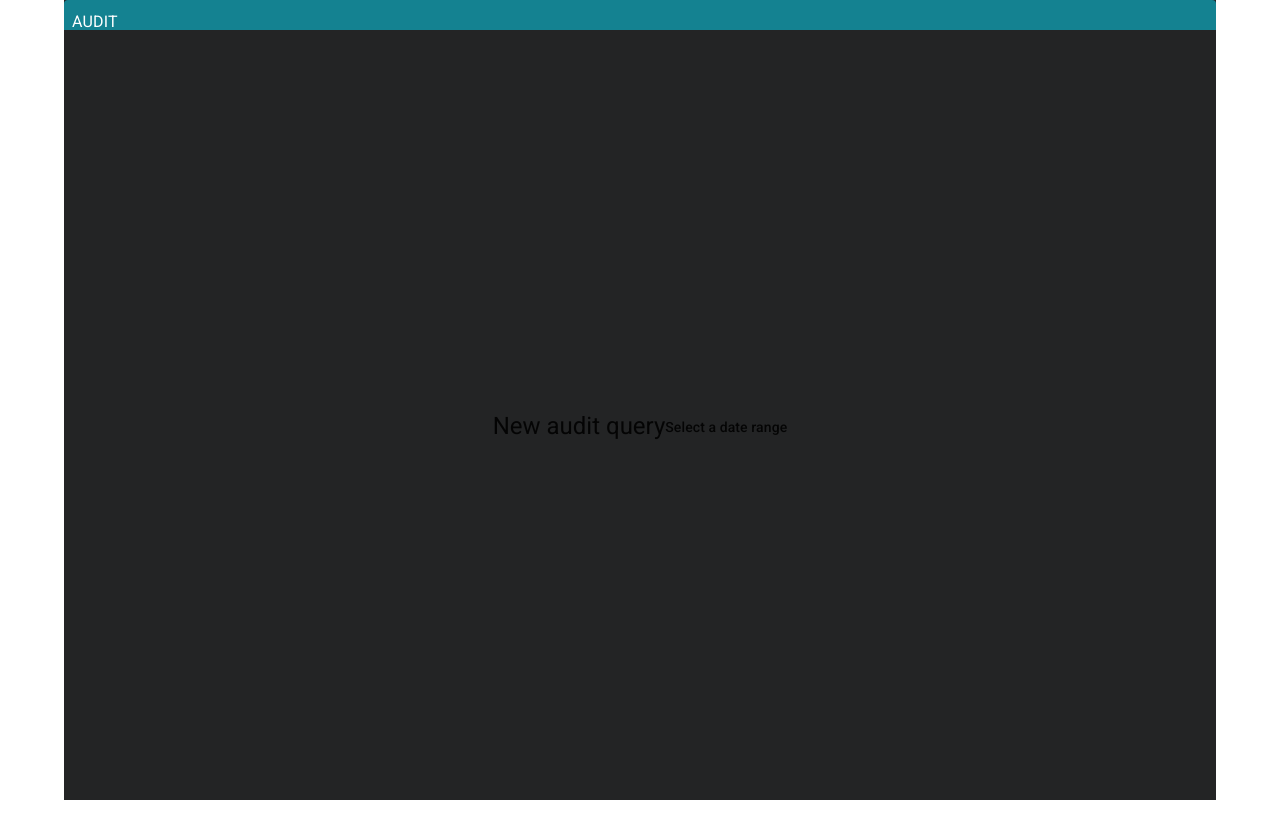
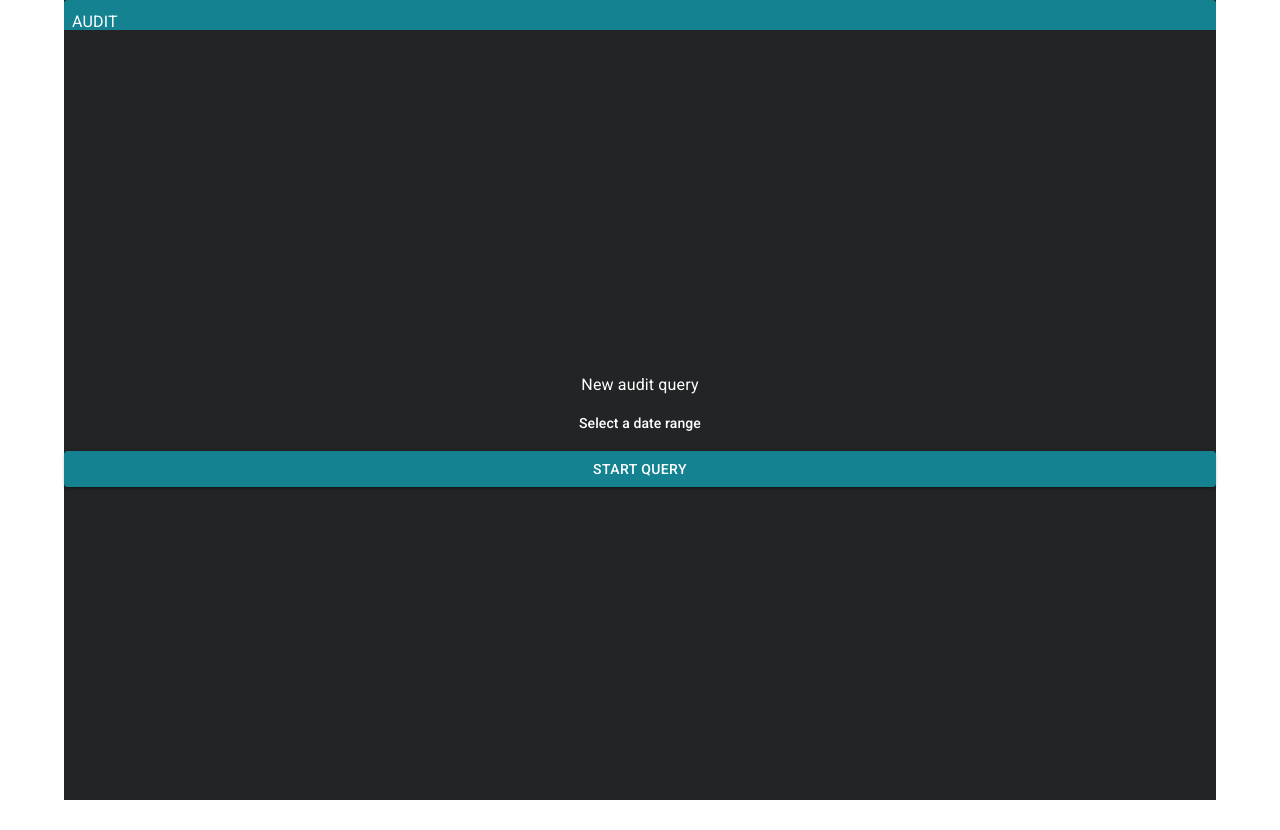
Before and after one commit to RoshniPillai/MyPOC, a React (Create React App) app: page / in a window 1280 px wide. Built offline with nearby package versions, Linux system fonts and the light colour scheme.

Commit message:
font size added

```diff
--- a/src/components/landing.tsx
+++ b/src/components/landing.tsx
@@ -3,8 +3,11 @@ import CssBaseline from "@mui/material/CssBaseline";
 import Box from "@mui/material/Box";
 import Container from "@mui/material/Container";
 import Typography from "@mui/material/Typography";
+import Button from "@mui/material/Button";
+import Stack from "@mui/material/Stack";
 
 export default function LandingPage() {
+  const [value, setValue] = React.useState(true);
   return (
     <React.Fragment>
       <CssBaseline />
@@ -33,15 +36,33 @@ export default function LandingPage() {
             justifyContent="center"
             alignItems="center"
             minHeight="100vh"
+            sx={{ color: "#ffffff" }}
           >
+            {value === true ? (
               <>
-              <Typography component="h5" variant="h5" gutterBottom>
+                <Box sx={{ width: "100%" }}>
+                  <Stack spacing={2}>
+                    <Typography className="subHeading" gutterBottom>
                       New audit query
                     </Typography>
                     <Typography variant="subtitle2" gutterBottom>
                       Select a date range
                     </Typography>
+                    <Button
+                      type="submit"
+                      //fullWidth
+                      variant="contained"
+                      sx={{ mt: 2, mb: 2, backgroundColor: "#148291" }}
+                      onClick={() => setValue(!value)}
+                    >
+                      START QUERY
+                    </Button>
+                  </Stack>
+                </Box>
               </>
+            ) : (
+              <h1> detail screen</h1>
+            )}
           </Box>
         </Box>
       </Container>
--- a/src/styles.css
+++ b/src/styles.css
@@ -3,7 +3,7 @@
   text-align: center;
 }
 .heading {
-  /* font-family: "Roboto"; */
+  font-family: "Roboto";
   font-size: 16px;
   font-weight: 700;
   line-height: 19px;
@@ -11,10 +11,9 @@
   text-align: left;
 }
 .subHeading {
-  font-family: Roboto;
+  font-family: "Roboto";
+  font-style: normal;
+  font-weight: 700;
   font-size: 26px;
-  font-weight: 700;
   line-height: 30px;
-  letter-spacing: 0em;
-  text-align: left;
 }
```
Lines whose indentation alone changed are shown as unchanged.
